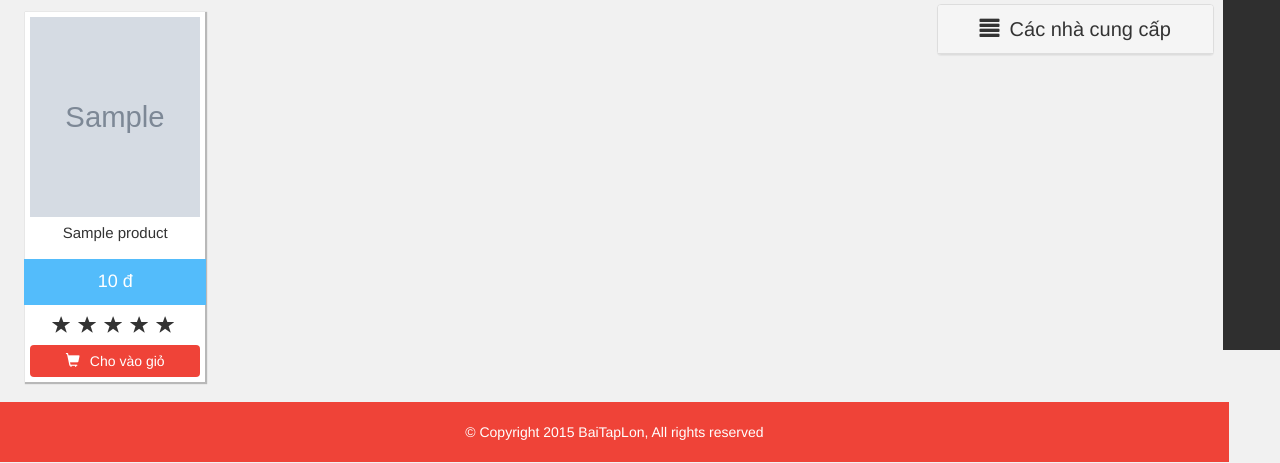
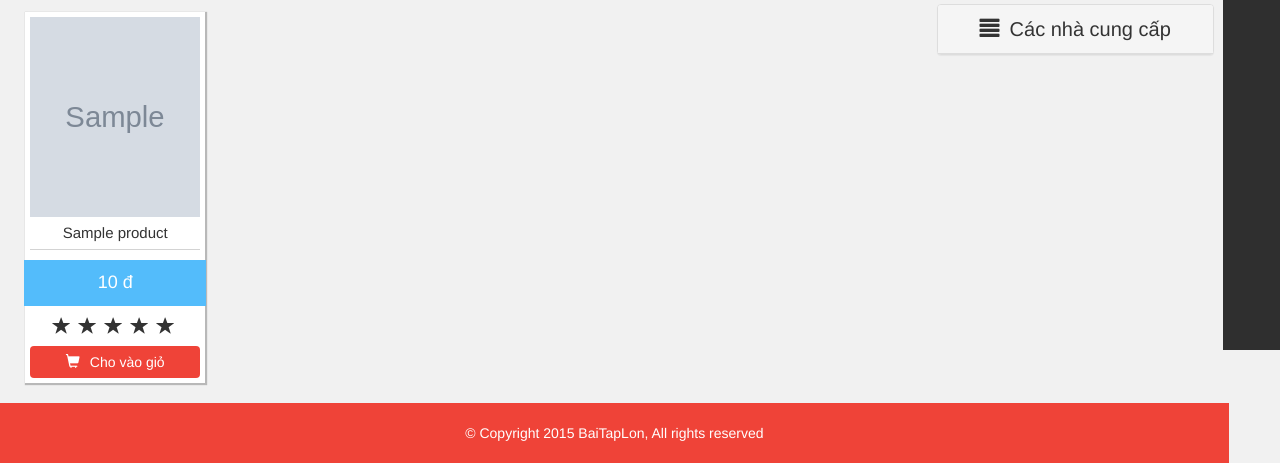
Before and after one commit to DucVinhDang/BaiTapLonLapTrinhWeb, a PHP site: page /LapTrinhPHP/index.php?controller=category&action=show&category_id=1 in a window 1280 px wide. Shown: the part 450-913 px from the top of the page. Run offline with PHP 8.4, Linux system fonts and the light colour scheme; tables that the repository leaves empty or names only in its code hold one stand-in row (values such as "Sample post"); grey boxes marked "Sample" are stand-in pictures; data that the repository does not hold is empty; some libraries are stand-ins or nearby versions.

Commit message:
Fixed something

```diff
--- a/publics/css/frontend/categories/show_category.css
+++ b/publics/css/frontend/categories/show_category.css
@@ -55,9 +55,13 @@ a {
 	text-align: center;
 	width: 100%;
 	margin-bottom: 10px;
+	border-bottom: 1px solid #d3d3d3;
+
 	overflow: hidden;
-	word-wrap: break-word;
-		text-overflow: ellipsis;
+    text-overflow: ellipsis;
+    display: -webkit-box;
+    -webkit-box-orient: vertical;
+    -webkit-line-clamp: 1; /* number of lines to show */
 }
 
 .home-body .home-body-left .sub-product button {
--- a/views/frontend/categories/show_category.php
+++ b/views/frontend/categories/show_category.php
@@ -46,7 +46,7 @@
 											}
 										?>
 										<div class="title"><?php echo $row["name"] ?></div>
-										<div class="price-form"><?php echo $row["price"] . " đ" ?></div>
+										<div class="price-form"><?php echo number_format($row["price"]) . " đ" ?></div>
 										<div class="rate-form">
 											<span class="glyphicon glyphicon-star" aria-hidden="true" style="margin-right: 3px;"></span>
 											<span class="glyphicon glyphicon-star" aria-hidden="true" style="margin-right: 3px;"></span>
--- a/views/frontend/products/show_product.php
+++ b/views/frontend/products/show_product.php
@@ -74,6 +74,10 @@
 												<span class="glyphicon glyphicon-star" aria-hidden="true" style="margin-right: 3px;"></span>
 												<span class="glyphicon glyphicon-star" aria-hidden="true" style="margin-right: 3px;"></span>
 									  		</td>
+									  	</tr>
+									  	<tr>
+									  		<td>Giá</td>
+									  		<td style="font-weight: bold; font-size: 19px;"><?php echo number_format($result["price"]) . " đ" ?></td>
 									  	</tr>
 									  	<tr class="warning">
 									  		<td>Tình trạng</td>
```
